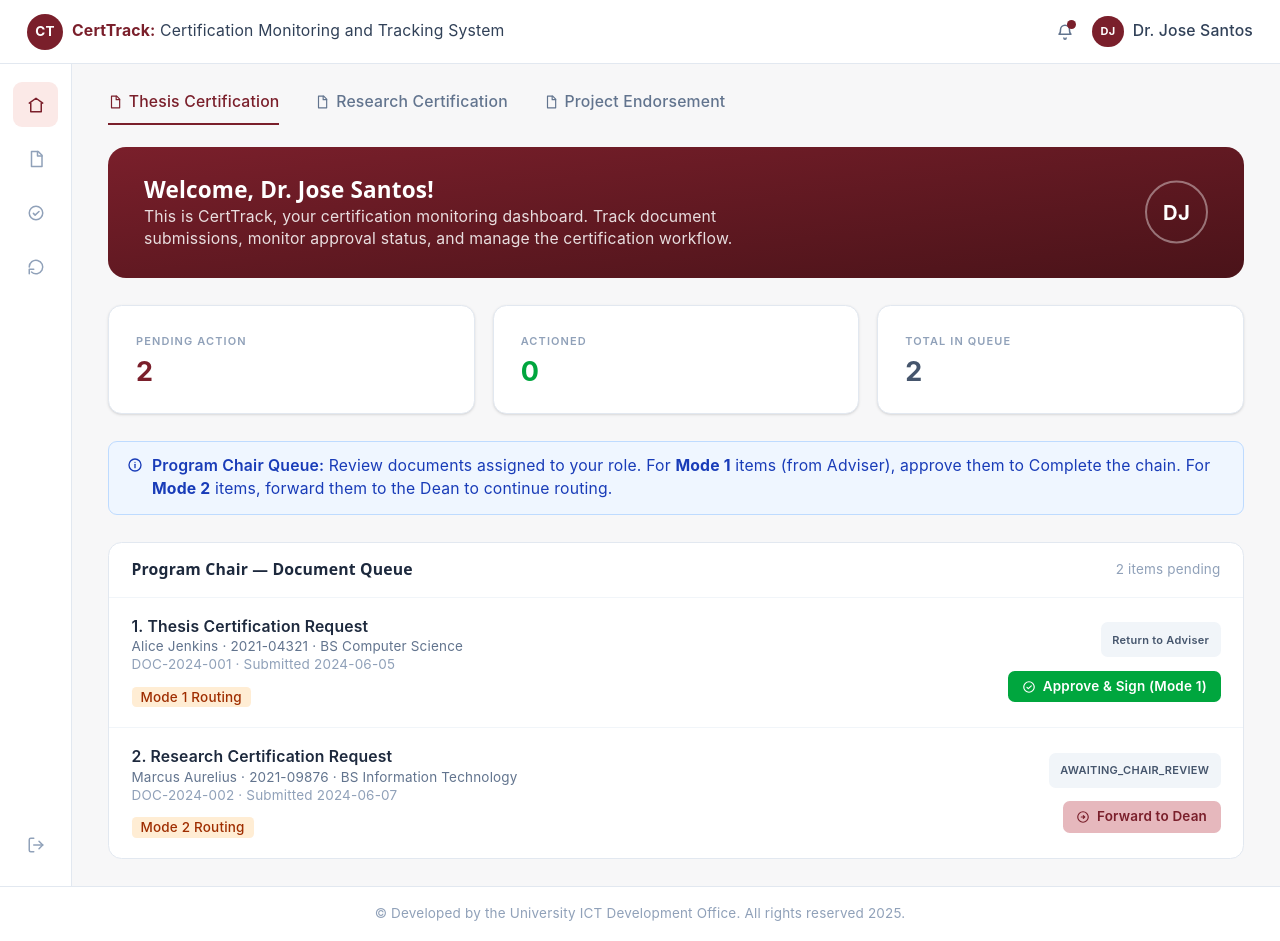
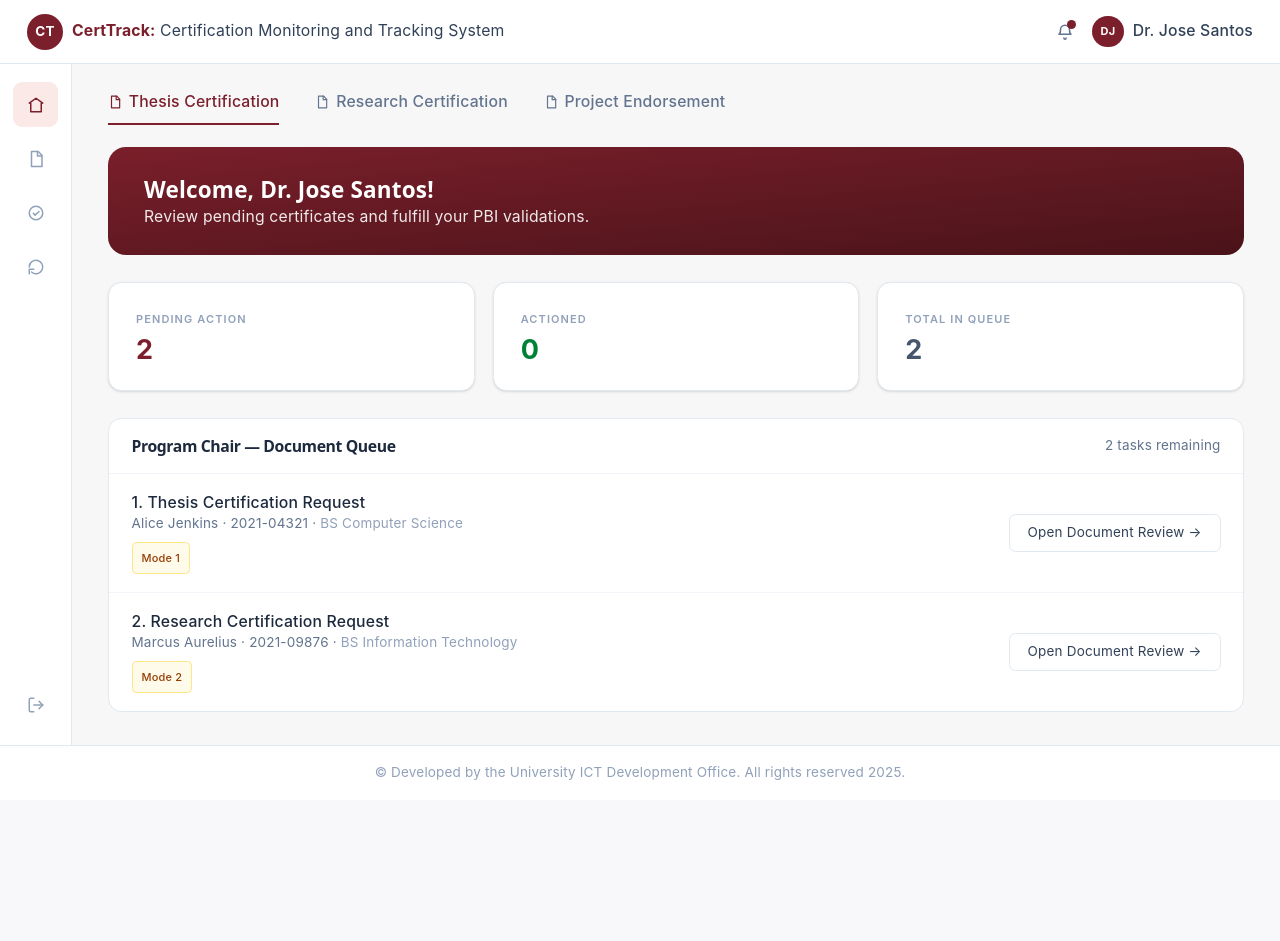
Before and after one commit to jaeee2428/FREC-Monitoring-System, a React (Vite) app in the folder frontend/: page / in a window 1280 px wide. Both pictures are taken after a click on the button 640 px from the left and 639 px from the top of the page. After the commit the page ends 800 px from the top, so only its background shows below. Built offline with nearby package versions, Linux system fonts and the light colour scheme.

Commit message:
Added the Review Document
+ added a review document navigation instead for confirmation process

```diff
--- a/frontend/src/pages/program-chair/dashboard.jsx
+++ b/frontend/src/pages/program-chair/dashboard.jsx
@@ -1,10 +1,9 @@
-import React, { useState } from "react";
+import React, { useState, useRef } from "react";
 import "../../App.css";
 import DashboardLayout from "../../layouts/DashboardLayout";
 import { StatCard } from "../../components/StatCard";
-import { InfoIcon, CheckCircleIcon, ArrowRightCircleIcon } from "../../components/icons";
+import { InfoIcon, CheckCircleIcon, ArrowRightCircleIcon, FileTextIcon, XCircleIcon } from "../../components/icons";
 
-// Initial mock data simulating queue items passed forward to the Program Chair
 const INITIAL_QUEUE = [
   {
     id: "DOC-2024-001",
@@ -13,8 +12,8 @@ const INITIAL_QUEUE = [
     studentNo: "2021-04321",
     program: "BS Computer Science",
     submitted: "2024-06-05",
-    status: "Return to Adviser", // PBI-23 AC1 status
-    mode: 1, // Mode 1 item
+    status: "Return to Adviser",
+    mode: 1,
   },
   {
     id: "DOC-2024-002",
@@ -23,8 +22,8 @@ const INITIAL_QUEUE = [
     studentNo: "2021-09876",
     program: "BS Information Technology",
     submitted: "2024-06-07",
-    status: "AWAITING_CHAIR_REVIEW", // PBI-24 AC1 status
-    mode: 2, // Mode 2 item
+    status: "AWAITING_CHAIR_REVIEW",
+    mode: 2,
   },
 ];
 
@@ -36,43 +35,60 @@ export default function ProgramChairDashboard({
   const [queue, setQueue] = useState(INITIAL_QUEUE);
   const [toast, setToast] = useState(null);
 
-  // Helper to trigger feedback banner
+  const [activeSidebarIndex, setActiveSidebarIndex] = useState(0);
+  const [selectedDocForReview, setSelectedDocForReview] = useState(null);
+
+  const [attachedFile, setAttachedFile] = useState(null);
+  const fileInputRef = useRef(null);
+
   const showToast = (message) => {
     setToast(message);
     window.setTimeout(() => setToast(null), 2200);
   };
 
-  // PBI-23 AC2: Approval sets status to "COMPLETED"
-  const approveAndSignMode1 = (id) => {
-    const doc = queue.find((d) => d.id === id);
-    setQueue((prev) =>
-      prev.map((d) => (d.id === id ? { ...d, status: "COMPLETED" } : d))
-    );
-    showToast(`Approved & Signed: ${doc.title} marked as COMPLETED.`);
+  const handleFileChange = (e) => {
+    const file = e.target.files[0];
+    if (file) {
+      setAttachedFile({
+        name: file.name,
+        size: (file.size / 1024).toFixed(1) + " KB"
+      });
+      showToast(`Attached: ${file.name}`);
+    }
   };
 
-  // PBI-24 AC2: Forwarding advances status toward Dean review
-  const forwardMode2 = (id) => {
-    const doc = queue.find((d) => d.id === id);
-    setQueue((prev) =>
-      prev.map((d) => (d.id === id ? { ...d, status: "FORWARDED-DEAN" } : d))
-    );
-    showToast(`Forwarded: ${doc.title} advanced to Dean Review.`);
+  const removeAttachedFile = () => {
+    setAttachedFile(null);
+    if (fileInputRef.current) fileInputRef.current.value = "";
+    showToast("Attachment removed.");
   };
 
-  // Status-based counts
-  const pendingCount = queue.filter(
-    (d) => d.status === "Return to Adviser" || d.status === "AWAITING_CHAIR_REVIEW"
-  ).length;
+  const approveAndSignMode1 = (id) => {
+    setQueue((prev) => prev.map((d) => (d.id === id ? { ...d, status: "COMPLETED" } : d)));
+    showToast("Approved & Signed: Marked as COMPLETED.");
+    resetView();
+  };
 
-  const actionedCount = queue.filter(
-    (d) => d.status === "COMPLETED" || d.status === "FORWARDED-DEAN"
-  ).length;
+  const forwardMode2 = (id) => {
+    setQueue((prev) => prev.map((d) => (d.id === id ? { ...d, status: "FORWARDED-DEAN" } : d)));
+    showToast("Forwarded: Advanced to Dean Review.");
+    resetView();
+  };
 
-  // Filter queue to display only relevant items
-  const activeQueueItems = queue.filter(
-    (d) => d.status === "Return to Adviser" || d.status === "AWAITING_CHAIR_REVIEW"
-  );
+  const resetView = () => {
+    setActiveSidebarIndex(0);
+    setSelectedDocForReview(null);
+    setAttachedFile(null);
+  };
+
+  const openReviewScreen = (doc) => {
+    setSelectedDocForReview(doc);
+    setActiveSidebarIndex(2);
+  };
+
+  const pendingCount = queue.filter(d => d.status === "Return to Adviser" || d.status === "AWAITING_CHAIR_REVIEW").length;
+  const actionedCount = queue.filter(d => d.status === "COMPLETED" || d.status === "FORWARDED-DEAN").length;
+  const activeQueueItems = queue.filter(d => d.status === "Return to Adviser" || d.status === "AWAITING_CHAIR_REVIEW");
 
   return (
     <DashboardLayout
@@ -80,106 +96,192 @@ export default function ProgramChairDashboard({
       userInitials={user.initials}
       activeTab={activeTab}
       onTabChange={setActiveTab}
-      showAddButton={false} // Chairs usually don't initiate submissions
+      showAddButton={false}
+      activeSidebarIndex={activeSidebarIndex}
       onLogout={onLogout}
     >
-      {/* Welcome Banner */}
+
+      {/* VIEW 1: HOME/DASHBOARD QUEUE */}
+      {activeSidebarIndex !== 2 && (
+        <>
           <div className="relative mb-6 overflow-hidden rounded-2xl bg-gradient-to-br from-[#7a1f2b] to-[#4a1319] px-8 py-6 text-white">
             <h1 className="!m-0 !text-xl !font-bold !text-white">Welcome, {user.name}!</h1>
-        <p className="mt-1 max-w-xl text-sm text-white/85">
-          This is CertTrack, your certification monitoring dashboard. Track document
-          submissions, monitor approval status, and manage the certification workflow.
-        </p>
-        <div className="absolute right-8 top-1/2 flex h-14 w-14 -translate-y-1/2 items-center justify-center rounded-full border-2 border-white/40 text-lg font-bold">
-          {user.initials}
+            <p className="mt-1 max-w-xl text-sm text-white/90">Review pending certificates and fulfill your PBI validations.</p>
+          </div>
+
+          <div className="mb-6 flex gap-4">
+            <StatCard label="PENDING ACTION" value={pendingCount} valueColor="text-[#7a1f2b]" />
+            <StatCard label="ACTIONED" value={actionedCount} valueColor="text-green-700" />
+            <StatCard label="TOTAL IN QUEUE" value={queue.length} valueColor="text-slate-600" />
+          </div>
+
+          <div className="rounded-xl border border-slate-200 bg-white">
+            <div className="flex items-center justify-between border-b border-slate-100 px-5 py-3.5">
+              <h2 className="!text-sm !font-semibold !text-slate-800 tracking-tight">Program Chair — Document Queue</h2>
+              <span className="text-xs text-slate-500">{activeQueueItems.length} tasks remaining</span>
+            </div>
+
+            {activeQueueItems.length === 0 ? (
+              <div className="px-5 py-10 text-center text-sm text-slate-500">No documents pending action.</div>
+            ) : (
+              activeQueueItems.map((doc, idx) => (
+                <div key={doc.id} className="flex items-center justify-between border-b border-slate-100 last:border-0 px-5 py-4 hover:bg-slate-50/50 transition-colors">
+                  <div>
+                    <p className="text-sm font-medium text-slate-800">{idx + 1}. {doc.title}</p>
+                    <p className="mt-1 text-xs text-slate-500">{doc.student} · {doc.studentNo} · <span className="text-slate-400">{doc.program}</span></p>
+                    <span className="mt-2 inline-block rounded bg-amber-50 px-2 py-0.5 text-[11px] font-medium text-amber-800 border border-amber-200">Mode {doc.mode}</span>
+                  </div>
+
+                  <button
+                    type="button"
+                    onClick={() => openReviewScreen(doc)}
+                    className="rounded-md border border-slate-200 bg-white px-4 py-2 text-xs text-slate-700 hover:text-[#7a1f2b] hover:border-[#7a1f2b] transition-all"
+                  >
+                    Open Document Review &rarr;
+                  </button>
+                </div>
+              ))
+            )}
+          </div>
+        </>
+      )}
+
+      {/* VIEW 2: DEDICATED REVIEW SCREEN */}
+      {activeSidebarIndex === 2 && (
+        <div className="rounded-xl border border-slate-200 bg-white p-6 shadow-sm">
+          {!selectedDocForReview ? (
+            <div className="text-center py-12 text-slate-400 text-sm">
+              <p>No document selected for review.</p>
+              <button onClick={resetView} className="mt-3 text-sm text-[#7a1f2b] underline">Go back to Queue</button>
+            </div>
+          ) : (
+            <div>
+                <div className="border-b border-slate-100 pb-4 mb-6 flex justify-between items-center">
+                <div>
+                    <span className="text-xs uppercase tracking-wider text-slate-400 font-medium">Review Mode / {selectedDocForReview.id}</span>
+                    <h2 className="text-base font-normal mt-1" style={{ color: '#334155' }}>{selectedDocForReview.title}</h2>
+                </div>
+
+                <button
+                  onClick={resetView}
+                  className="text-xs text-slate-500 hover:text-[#7a1f2b] border border-slate-200 rounded-md px-3 py-1.5 bg-white transition-all shadow-sm"
+                >
+                  &larr; Back to Queue
+                </button>
+              </div>
+
+              {/* Main Workspace Frame */}
+              <div className="grid grid-cols-1 lg:grid-cols-3 gap-6 mb-4">
+
+                {/* Left Side: Document Details Box */}
+                <div className="lg:col-span-2 border border-slate-200 bg-white rounded-xl p-6 flex flex-col justify-between">
+                  <div>
+                    <div className="flex items-center gap-3 border-b border-slate-100 pb-4 mb-5">
+                      <FileTextIcon size={20} className="text-slate-400" />
+                      <div>
+                        <p className="text-xs uppercase text-slate-400 tracking-wider font-medium">Routing Document Manifest</p>
+                        <p className="text-sm text-slate-700 mt-0.5">Digital Certificate Details Summary</p>
                       </div>
                     </div>
 
-      {/* Analytics Counter Row */}
-      <div className="mb-6 flex gap-4">
-        <StatCard label="PENDING ACTION" value={pendingCount} valueColor="text-[#7a1f2b]" />
-        <StatCard label="ACTIONED" value={actionedCount} valueColor="text-green-600" />
-        <StatCard label="TOTAL IN QUEUE" value={queue.length} valueColor="text-slate-600" />
-      </div>
-
-      {/* Program Chair Guide Alert */}
-      <div className="mb-6 flex items-start gap-2 rounded-lg border border-blue-200 bg-blue-50 px-4 py-3 text-sm text-blue-800">
-        <InfoIcon size={16} className="mt-0.5 shrink-0" />
-        <p>
-          <span className="font-semibold">Program Chair Queue:</span> Review documents assigned to your role.
-          For <strong>Mode 1</strong> items (from Adviser), approve them to Complete the chain. For <strong>Mode 2</strong> items,
-          forward them to the Dean to continue routing.
-        </p>
-      </div>
-
-      {/* Pending Queue List */}
-      <div className="rounded-xl border border-slate-200 bg-white">
-        <div className="flex items-center justify-between border-b border-slate-100 px-5 py-3.5">
-          <h2 className="!text-sm !font-semibold !text-slate-800">Program Chair — Document Queue</h2>
-          <span className="text-xs text-slate-400">{activeQueueItems.length} items pending</span>
-        </div>
-
-        {activeQueueItems.length === 0 ? (
-          <div className="px-5 py-10 text-center text-sm text-slate-400">
-            No documents pending action.
-          </div>
-        ) : (
-          activeQueueItems.map((doc, idx) => (
-            <div key={doc.id} className="flex items-center justify-between border-b border-slate-100 last:border-0 px-5 py-4">
-              <div>
-                <p className="text-sm font-semibold text-slate-800">
-                  {idx + 1}. {doc.title}
-                </p>
-                <p className="mt-1 text-xs text-slate-500">
-                  {doc.student} · {doc.studentNo} · {doc.program}
-                </p>
-                <p className="text-xs text-slate-400">
-                  {doc.id} · Submitted {doc.submitted}
-                </p>
-                <div className="mt-2">
-                  <span className="rounded bg-orange-100 px-2 py-0.5 text-xs font-medium text-orange-800">
-                    Mode {doc.mode} Routing
-                  </span>
+                    {/* Increased body from text-xs to text-sm */}
+                    <div className="w-full text-sm text-slate-600 space-y-3.5">
+                      <p className="border-b border-slate-100 pb-2.5"><span className="text-slate-400 inline-block w-28">Candidate:</span> <span className="text-slate-700 font-medium">{selectedDocForReview.student}</span> <span className="text-slate-400">({selectedDocForReview.studentNo})</span></p>
+                      <p className="border-b border-slate-100 pb-2.5"><span className="text-slate-400 inline-block w-28">Program:</span> <span className="text-slate-700">{selectedDocForReview.program}</span></p>
+                      <p className="border-b border-slate-100 pb-2.5"><span className="text-slate-400 inline-block w-28">Origin Date:</span> <span className="text-slate-700">{selectedDocForReview.submitted}</span></p>
+                      <p className="pb-1"><span className="text-slate-400 inline-block w-28">Chain Track:</span> <span className="rounded bg-slate-50 px-2.5 py-1 text-xs text-slate-600 border border-slate-200/80 font-medium">{selectedDocForReview.status}</span></p>
                     </div>
                   </div>
 
-              <div className="flex flex-col items-end gap-3">
-                <span className="rounded-md bg-slate-100 px-2.5 py-1 text-[11px] font-semibold tracking-wide text-slate-600">
-                  {doc.status}
-                </span>
+                  {/* FILE ATTACHMENT AREA */}
+                  <div className="mt-8 pt-5 border-t border-slate-100">
+                    <p className="text-xs text-slate-400 uppercase tracking-wider font-medium mb-2.5">Chairperson Signature / Verification Upload</p>
 
-                <div className="flex gap-2">
-                  {/* PBI-23 UI Action: Mode 1 - Review and Sign */}
-                  {doc.mode === 1 && (
+                    <input
+                      type="file"
+                      ref={fileInputRef}
+                      onChange={handleFileChange}
+                      className="hidden"
+                      accept=".pdf,.png,.jpg,.jpeg"
+                    />
+
+                    {!attachedFile ? (
                       <button
                         type="button"
-                      onClick={() => approveAndSignMode1(doc.id)}
-                      className="flex items-center gap-1.5 rounded-md bg-green-600 px-3 py-1.5 text-xs font-semibold text-white hover:bg-green-700 transition-colors"
+                        onClick={() => fileInputRef.current?.click()}
+                        className="w-full border border-dashed border-slate-200 hover:border-[#7a1f2b] hover:bg-slate-50/20 rounded-lg py-5 text-center bg-white transition-all cursor-pointer"
+                      >
+                        <span className="text-sm text-slate-500">📎 Click to attach signed endorsement file</span>
+                        <p className="text-xs text-slate-400 mt-1">PDF, PNG, JPG format placeholders</p>
+                      </button>
+                    ) : (
+                      <div className="flex items-center justify-between bg-slate-50 border border-slate-200 rounded-lg p-3">
+                        <div className="flex items-center gap-2.5 truncate">
+                          <span className="text-base text-slate-400">📄</span>
+                          <div className="truncate text-left">
+                            <p className="text-sm text-slate-600 truncate font-medium">{attachedFile.name}</p>
+                            <p className="text-xs text-slate-400 mt-0.5">{attachedFile.size}</p>
+                          </div>
+                        </div>
+                        <button
+                          type="button"
+                          onClick={removeAttachedFile}
+                          className="text-slate-400 hover:text-[#7a1f2b] transition-colors p-1 cursor-pointer"
+                        >
+                          <XCircleIcon size={16} />
+                        </button>
+                      </div>
+                    )}
+                  </div>
+                </div>
+
+                {/* Right Side: Clean White Workflow Action Panel */}
+                <div className="bg-white border border-slate-200 rounded-xl p-5 flex flex-col justify-between">
+                  <div>
+                    <div className="flex items-center gap-2 text-slate-400 border-b border-slate-100 pb-2.5 mb-4">
+                      <InfoIcon size={14} />
+                      <h3 className="text-xs uppercase tracking-wider font-medium">Review Action Panel</h3>
+                    </div>
+                    <p className="text-sm text-slate-500 leading-relaxed">
+                      Your evaluation signs off or forwards the processing structure based on the established workflow criteria rules.
+                    </p>
+                    <div className="mt-4 border border-slate-100 rounded-lg p-3.5 bg-slate-50/50 text-xs text-slate-500 space-y-2">
+                      <p>• <span className="text-slate-600 font-medium">Mode 1 Rule:</span> Finalizes certification routing path directly to a completed status.</p>
+                      <p>• <span className="text-slate-600 font-medium">Mode 2 Rule:</span> Appends signature track onward to the Dean validation chain.</p>
+                    </div>
+                  </div>
+
+                  {/* Standardized Actions matching plain gray/red-hover tones */}
+                  <div className="mt-6 pt-4 border-t border-slate-100">
+                    {selectedDocForReview.mode === 1 ? (
+                      <button
+                        type="button"
+                        onClick={() => approveAndSignMode1(selectedDocForReview.id)}
+                        className="w-full flex items-center justify-center gap-2 rounded-md border border-slate-200 bg-white px-4 py-2.5 text-sm text-slate-600 hover:text-green-700 hover:border-green-600 transition-all shadow-sm cursor-pointer"
                       >
                         <CheckCircleIcon size={14} /> Approve & Sign (Mode 1)
                       </button>
-                  )}
-
-                  {/* PBI-24 UI Action: Mode 2 - Review and Forward */}
-                  {doc.mode === 2 && (
+                    ) : (
                       <button
                         type="button"
-                      onClick={() => forwardMode2(doc.id)}
-                      className="flex items-center gap-1.5 rounded-md bg-[#e6b8bd] px-3 py-1.5 text-xs font-semibold text-[#7a1f2b] hover:bg-[#dba3aa] transition-colors"
+                        onClick={() => forwardMode2(selectedDocForReview.id)}
+                        className="w-full flex items-center justify-center gap-2 rounded-md border border-slate-200 bg-white px-4 py-2.5 text-sm text-slate-600 hover:text-[#7a1f2b] hover:border-[#7a1f2b] transition-all shadow-sm cursor-pointer"
                       >
-                      <ArrowRightCircleIcon size={14} /> Forward to Dean
+                        <ArrowRightCircleIcon size={14} /> Forward to Dean (Mode 2)
                       </button>
                     )}
                   </div>
                 </div>
+
               </div>
-          ))
+            </div>
           )}
         </div>
+      )}
 
-      {/* Toast Notification Pop-up */}
+      {/* Toast Notification */}
       {toast && (
-        <div className="fixed bottom-6 left-1/2 -translate-x-1/2 rounded-lg bg-slate-900 px-4 py-2.5 text-sm text-white shadow-lg z-50">
+        <div className="fixed bottom-6 left-1/2 -translate-x-1/2 rounded bg-slate-800 px-4 py-2 text-xs text-white shadow-md z-50">
           {toast}
         </div>
       )}
```
Lines whose indentation alone changed are shown as unchanged.
